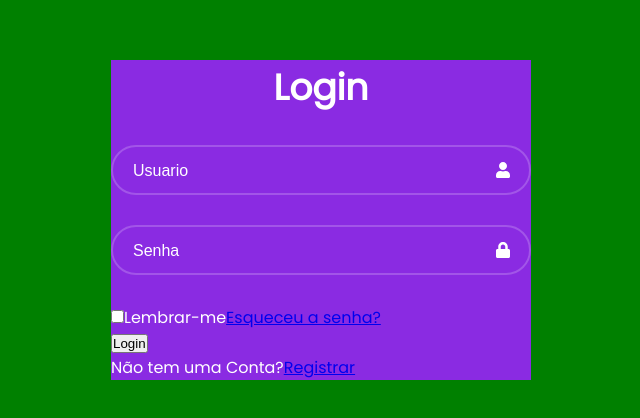
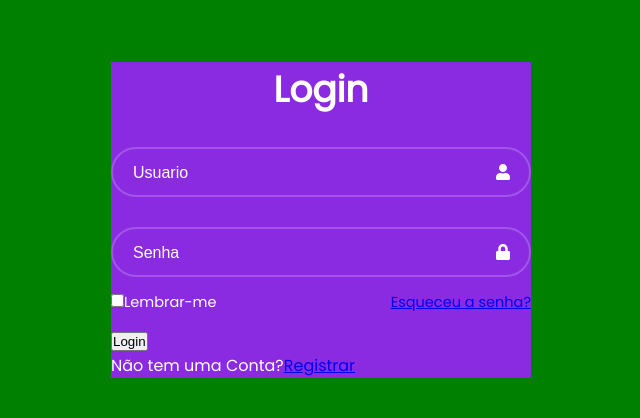
Before and after one commit to DionCstS/cadastro-login, a React (Create React App) app: page / in a window 1280 px wide. Shown: the part 180-598 px from the top of the page, without its empty margins (319-959 px from the left). Built offline with nearby package versions, Linux system fonts and the light colour scheme.

Commit message:
ajuste de posicionamento lembra e esqueceu senha e font

```diff
--- a/src/Components/LoginForm/LoginForm.css
+++ b/src/Components/LoginForm/LoginForm.css
@@ -41,3 +41,10 @@
     transform: translateY(-50%);
     font-size: 16px;
 }
+
+.wrapper .remember-forgot {
+    display: flex;
+    justify-content: space-between;
+    font-size: 14.5px;
+    margin: -15px 0 15px;
+}
```
